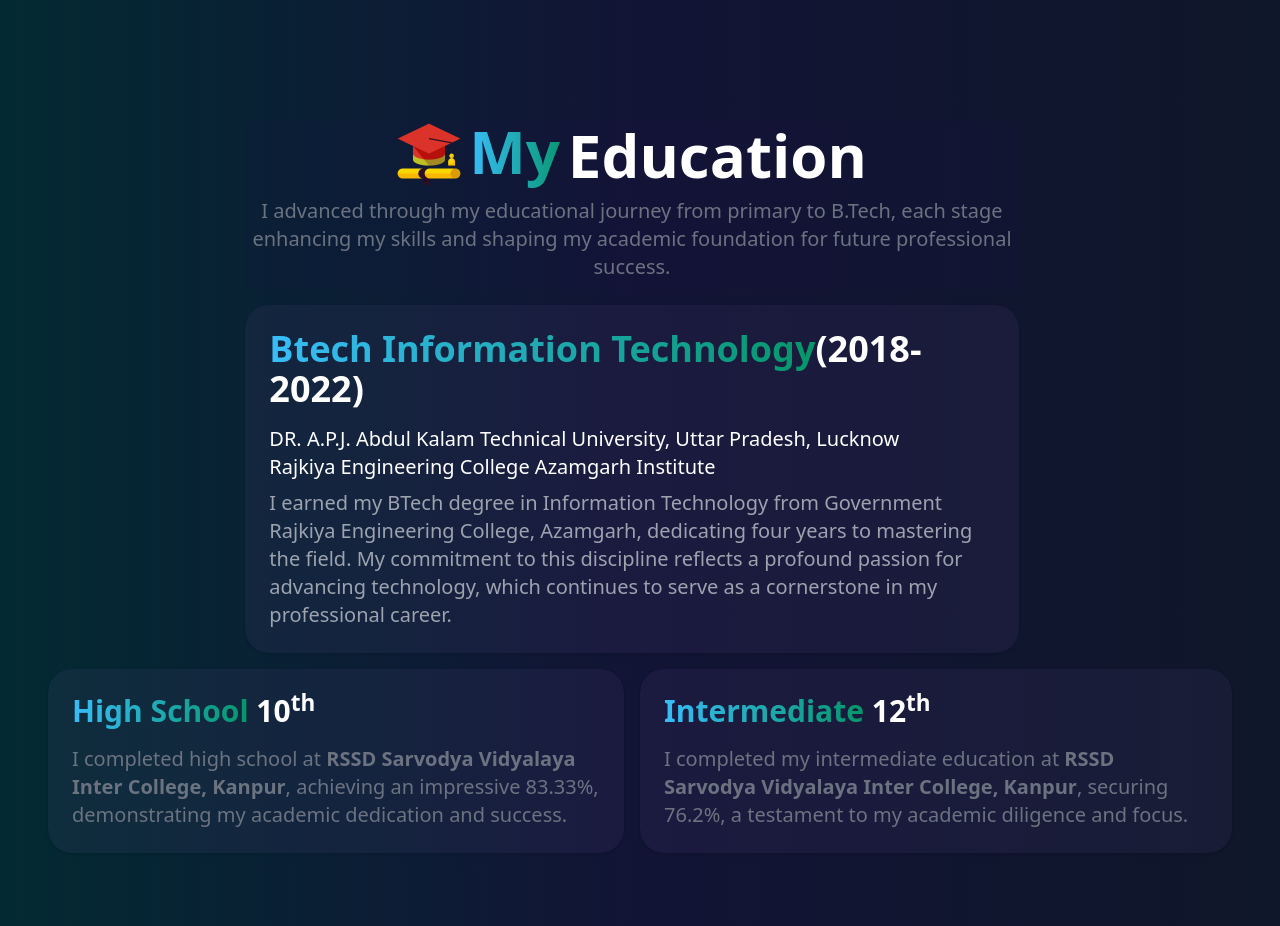
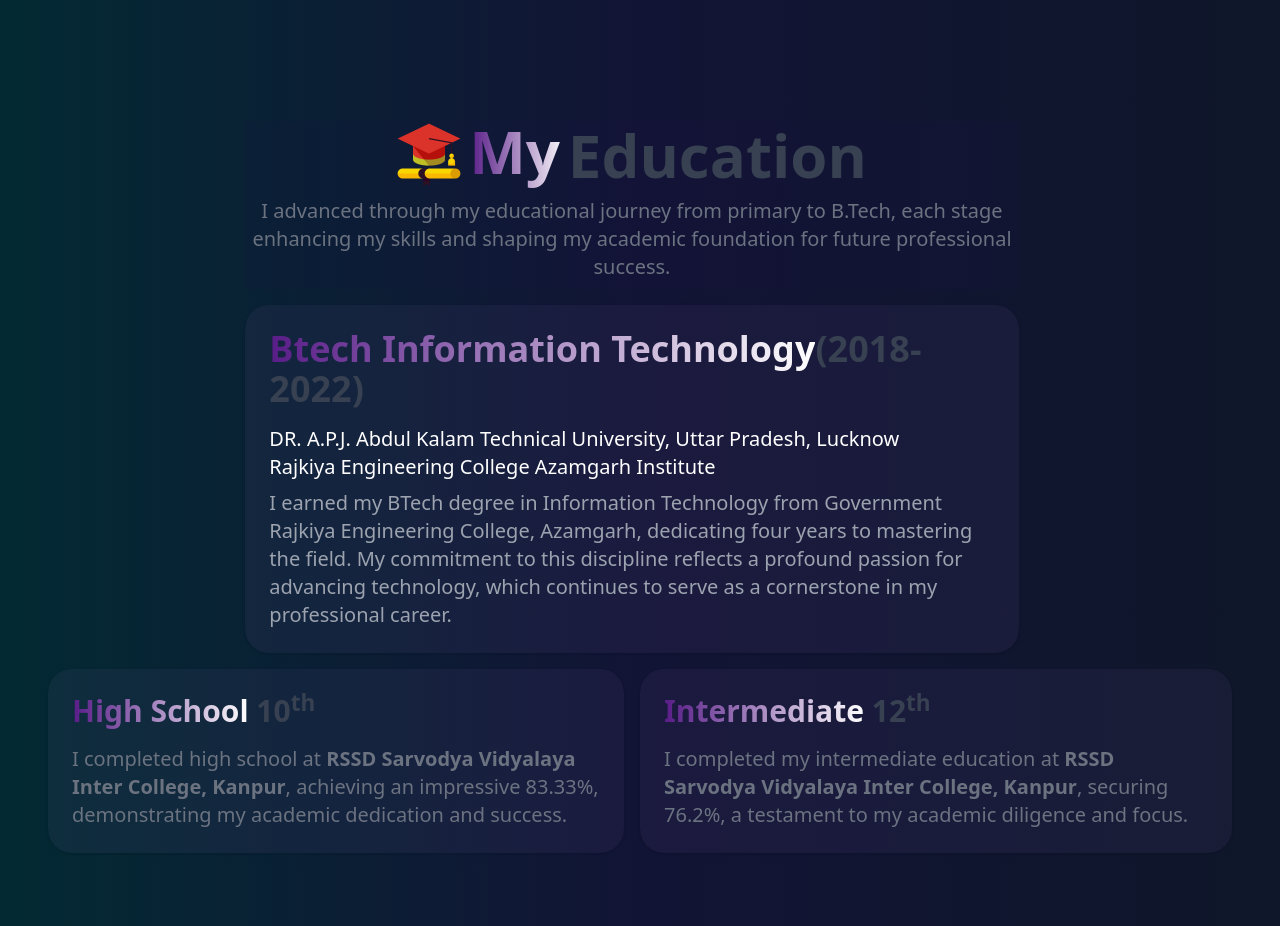
Before and after one commit to theprabhuofficial/myPortfolio, an Angular app: page / in a window 1280 px wide. Shown: the part 660-1586 px from the top of the page. Built offline with nearby package versions, Linux system fonts and the light colour scheme.

Commit message:
education conponent updated

```diff
--- a/src/app/components/education/education.component.html
+++ b/src/app/components/education/education.component.html
@@ -2,10 +2,10 @@
 
     <!-- Education Description div -->
     <div class="col-start-2 col-span-4 customcss bg-violet-950 bg-opacity-5 text-center">
-        <h1 class="flex items-center justify-center mx-auto text-xl font-extrabold text-white sm:mb-2 sm:text-3xl md:text-5xl lg:text-6xl">
+        <h1 class="flex items-center justify-center mx-auto font-extrabold text-gray-700 dark:text-lime-50 text-xl  sm:mb-2 sm:text-3xl md:text-5xl lg:text-6xl">
             <img src="../../../assets/images/graduation.png" alt="Education Icon" class="w-7 h-7 md:w-12 md:h-12 lg:w-16 lg:h-16 mr-2">
             <!-- Add mr-2 for a little margin right -->
-            <span class="text-transparent bg-clip-text bg-gradient-to-r from-sky-400 to-emerald-600 pr-2 md:pb-2 lg:pb-2 sm:pb-2">My</span>Education
+            <span class="text-transparent bg-clip-text bg-gradient-to-r from-purple-900 text-gray-900 to-white pr-2 md:pb-2 lg:pb-2 sm:pb-2">My</span>Education
         </h1>
 
         <p class="text-sm font-normal text-gray-500 sm:text-lg lg:text-xl dark:text-gray-400 mt-0 mb-2">
@@ -15,9 +15,9 @@
     </div>
 
     <!-- College description div -->
-    <div class="col-start-2 col-span-4 bg-purple-400 bg-opacity-5 rounded-3xl shadow p-6 hover:bg-violet-950 hover:border-2 hover:border-violet-500">
-        <h1 class="mb-2 text-white text-2xl font-extrabold  sm:mb-4 sm:text-xl md:text-3xl lg:text-4xl">
-            <span class="text-transparent bg-clip-text bg-gradient-to-r from-sky-400 to-emerald-600">Btech Information Technology</span>(2018-2022)
+    <div class="col-start-2 col-span-4 bg-purple-400 bg-opacity-5 rounded-3xl shadow p-6 hover:bg-gray-900 hover:border-2 hover:border-violet-500">
+        <h1 class="mb-2  text-2xl font-extrabold  sm:mb-4 sm:text-xl md:text-3xl lg:text-4xl text-gray-700 dark:text-lime-50">
+            <span class="text-transparent bg-clip-text bg-gradient-to-r from-purple-900 text-gray-900 to-white">Btech Information Technology</span>(2018-2022)
         </h1>
         <p class="text-sm font-normal text-white sm:text-lg md:text-lg lg:text-xl ">
            DR. A.P.J. Abdul Kalam Technical University, Uttar Pradesh, Lucknow
@@ -30,9 +30,9 @@
     </div>
 
   <!-- High School description div   -->
-    <div class="col-start-1 col-end-4 p-6 bg-purple-400 bg-opacity-5 rounded-3xl shadow hover:bg-violet-950 hover:border-2 hover:border-violet-500">
-        <h1 class="mb-2 text-2xl font-extrabold  text-white sm:mb-4 sm:text-xl md:text-2xl lg:text-3xl">
-            <span class="text-transparent bg-clip-text bg-gradient-to-r from-sky-400 to-emerald-600">High School</span> 10<sup>th</sup>
+    <div class="col-start-1 col-end-4 p-6 bg-purple-400 bg-opacity-5 rounded-3xl shadow hover:bg-gray-900 hover:border-2 hover:border-violet-500">
+        <h1 class="mb-2 text-2xl font-extrabold text-gray-700 dark:text-lime-50  sm:mb-4 sm:text-xl md:text-2xl lg:text-3xl">
+            <span class="text-transparent bg-clip-text bg-gradient-to-r from-purple-900 text-gray-900 to-white">High School</span> 10<sup>th</sup>
         </h1>
         <p class="text-sm font-normal text-gray-500 sm:text-base md:text-lg lg:text-xl ">
             I completed high school at <strong>RSSD Sarvodya Vidyalaya Inter College, Kanpur</strong>, achieving an impressive 83.33%, demonstrating my academic dedication and success.
@@ -40,9 +40,9 @@
     </div>
 
     <!--Intermediate description div   -->
-    <div class="col-end-8 col-span-4 bg-purple-400 bg-opacity-5 rounded-3xl shadow p-6 hover:bg-violet-950 hover:border-2 hover:border-violet-500">
-        <h1 class="mb-2 text-2xl font-extrabold  text-white sm:mb-4 sm:text-xl md:text-2xl lg:text-3xl">
-            <span class="text-transparent bg-clip-text bg-gradient-to-r from-sky-400 to-emerald-600">Intermediate</span> 12<sup>th</sup>
+    <div class="col-end-8 col-span-4 bg-purple-400 bg-opacity-5 rounded-3xl shadow p-6 hover:bg-gray-900 hover:border-2 hover:border-violet-500">
+        <h1 class="mb-2 text-2xl font-extrabold  sm:mb-4 sm:text-xl md:text-2xl lg:text-3xl text-gray-700 dark:text-lime-50">
+            <span class="text-transparent bg-clip-text bg-gradient-to-r from-purple-900 text-gray-900 to-white">Intermediate</span> 12<sup>th</sup>
         </h1>
         <p class="text-sm font-normal text-gray-500 sm:text-lg lg:text-xl ">
            I completed my intermediate education at <strong>RSSD Sarvodya Vidyalaya Inter College, Kanpur</strong>, securing 76.2%, a testament to my academic diligence and focus.
```
